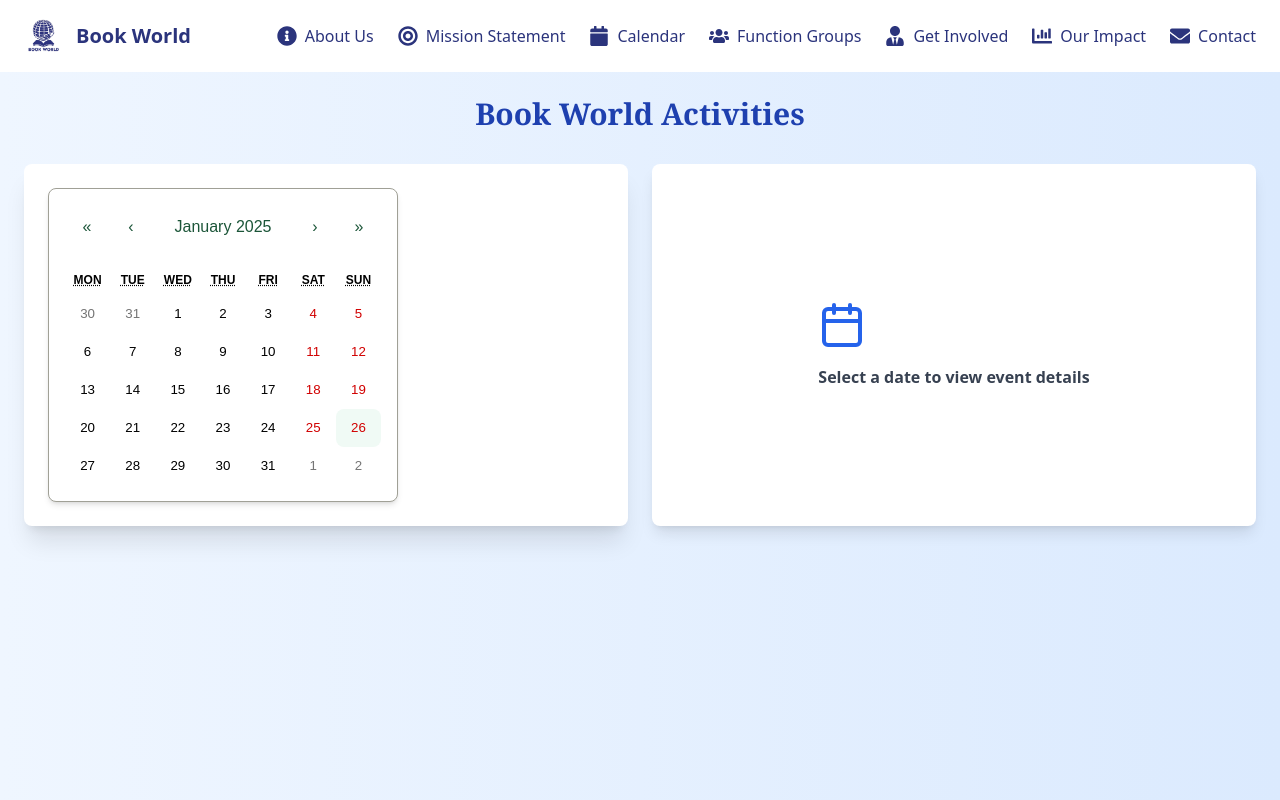
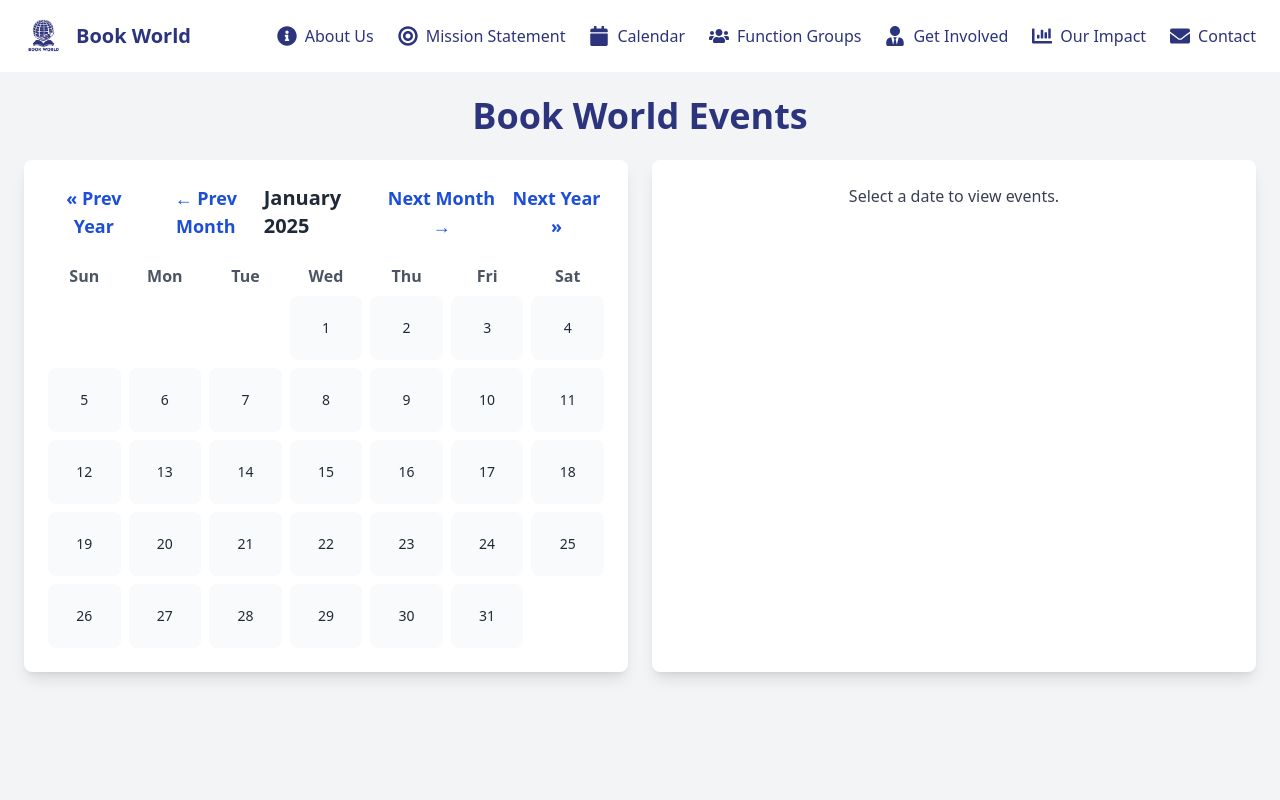
Before and after one commit to Astral-Solutions/Book, a React (Create React App) app in the folder book-world/: page /calendar in a window 1280 px wide. Shown: the top 800 px of the page. Built offline with nearby package versions, Linux system fonts and the light colour scheme.

Commit message:
update caalendar

```diff
--- a/book-world/src/Components/Calendar.jsx
+++ b/book-world/src/Components/Calendar.jsx
@@ -1,115 +1,55 @@
-import React, { useState } from 'react';
-import Calendar from 'react-calendar';
-import { Calendar as CalendarIcon, Phone } from 'lucide-react';
-import 'react-calendar/dist/Calendar.css';
-import './styles/Calendar.css'
-import { Helmet } from 'react-helmet';
+import React, { useState } from "react";
+import { Helmet } from "react-helmet";
+import { Calendar as CalendarIcon } from "lucide-react";
 
 const events = [
-  // {
-  //   date: '2024-11-13',
-  //   title: 'Tsitsing Itireleng Sustainable Farming Programme 2024',
-  //   details: {
-  //     description: 'Join us as Kgosana Koketso Rakhudu launches the 2024 Sustainable Farming Programme, a pivotal event focused on food security and community empowerment.',
-  //     venue: 'Tsitsing Village Hall',
-  //     time: '8:30 AM',
-  //     contact: {
-  //       name: 'Ms. Tsholo Nape',
-  //       phone: '+27 (82) 972-5629',
-  //     },
-  //     highlights: [
-  //       'Learning sustainable farming practices',
-  //       'Distributing 500 food hampers to families in need',
-  //     ],
-  //   },
-  // },
-  // {
-  //   date: '2024-11-17',
-  //   title: 'Celebrating Excellence in Tsitsing',
-  //   details: {
-  //     venue: 'Tsitsing Primary School',
-  //     time: '8:00 AM - 10:30 AM',
-  //     dressCode: 'Traditional Attire',
-  //     contact: {
-  //       name: 'Ms. Tsholo Nape',
-  //       phone: '+27 (82) 972-5629',
-  //     },
-  //     keyFocus: [
-  //       '2025 Kgotla Calendar Launch',
-  //       'Tsitsing Excellence Awards',
-  //       'Launch of Tsitsing Family Literacy Program',
-  //     ],
-  //   },
-  // },
-  // {
-  //   date: '2024-11-29',
-  //   title: '9th Year Leadership Celebration',
-  //   details: {
-  //     description:
-  //       "Celebrate Kgosana Koketso Rakhudu's 9 years of dedication and leadership with a special graduation ceremony and inauguration of Dr. Koketso Rakhudu as Chancellor of KRF CET.",
-  //     venue: 'Maile Kopman',
-  //     time: '8:00 AM',
-  //     dressCode: 'Formal Attire',
-  //     specialGuests: [
-  //       'Prof. Keo Motaung - Biomedical Scientist & CEO of Global Health Biotech',
-  //       'Dr. Koketso Rakhudu - Incoming Chancellor of KRF CET',
-  //       'Prof. Kgomo Mathabe - Head of Urology, University of Pretoria',
-  //     ],
-  //   },
-  //   image: 'images/9thYear.jpg',
-  //   alt: 'Leadership Celebration Event',
-  //   loading: 'lazy',
-  // },
+  { date: "2025-02-05", title: "World Read Aloud Day", details: "Celebrating World Read Aloud Day at Kana Primary school with Book World", image: "/images/BookWorldTeam.jpg" },
+  { date: "2025-02-10", title: "Back to School Campaign", details: "Back to school activation in Cape Town with Book World", image: "/images/BookWorldTeam.jpg" },
+  { date: "2025-02-11", title: "Back to School Campaign", details: "Back to school activation in Cape Town with Book World", image: "/images/BookWorldTeam.jpg" },
+  { date: "2025-02-12", title: "Back to School Campaign", details: "Back to school activation in Cape Town with Book World", image: "/images/BookWorldTeam.jpg" },
+  { date: "2025-02-13", title: "Back to School Campaign", details: "Back to School activation in Free State With Book World", image: "/images/BookWorldTeam.jpg" },
+  { date: "2025-02-14", title: "Back to School Campaign", details: "Back to School activation in Free State With Book World", image: "/images/BookWorldTeam.jpg" },
+  { date: "2025-02-14", title: "Blind-Date With a Book", details: "Launching Blind-Date with a book at Stook Koffie Roostery in partnership with Rustenburg Library and Information Services 📚✨ Join us for a surprise book adventure! 📖☕", image: "/images/BlindDateWithABook.png" }
 
 ];
 
 const CalendarComponent = () => {
+  const [currentMonth, setCurrentMonth] = useState(new Date());
   const [selectedDate, setSelectedDate] = useState(null);
-  const [selectedEvents, setSelectedEvents] = useState([]);
   const [modalImage, setModalImage] = useState(null);
 
-  const formatDateToUTC = (date) => {
-    return new Date(Date.UTC(date.getFullYear(), date.getMonth(), date.getDate()))
-      .toISOString()
-      .split('T')[0];
+  const daysOfWeek = ["Sun", "Mon", "Tue", "Wed", "Thu", "Fri", "Sat"];
+
+  const getDaysInMonth = (year, month) => {
+    let days = [];
+    let date = new Date(year, month, 1);
+    while (date.getMonth() === month) {
+      days.push(new Date(date));
+      date.setDate(date.getDate() + 1);
+    }
+    return days;
   };
 
-  const getTileContent = ({ date }) => {
-    const formattedDate = formatDateToUTC(date);
-    const eventsOnDate = events.filter((event) => event.date === formattedDate);
+  const formatDate = (date) =>
+    `${date.getFullYear()}-${String(date.getMonth() + 1).padStart(2, "0")}-${String(date.getDate()).padStart(2, "0")}`;
 
-    if (eventsOnDate.length > 0) {
-      return (
-        <div className="relative w-full h-full flex justify-center items-center">
-          <div className="absolute w-3 h-3 bg-blue-700 rounded-full opacity-80 shadow-md"></div>
-          {eventsOnDate.length > 1 && (
-            <span className="absolute bottom-0 right-0 text-xs text-white bg-blue-600 rounded-full px-1">
-              {eventsOnDate.length}
-            </span>
-          )}
-        </div>
-      );
-    }
-    return null;
+  const daysInMonth = getDaysInMonth(currentMonth.getFullYear(), currentMonth.getMonth());
+  const startDay = daysInMonth[0].getDay();
+  const prevMonthDays = [...Array(startDay)].map(() => null);
+  const formattedDays = [...prevMonthDays, ...daysInMonth];
+
+  const handleMonthChange = (increment) => {
+    setCurrentMonth(new Date(currentMonth.getFullYear(), currentMonth.getMonth() + increment, 1));
   };
 
-  const getTileClassName = ({ date }) => {
-    const formattedDate = formatDateToUTC(date);
-    const hasEvent = events.some((event) => event.date === formattedDate);
-    const isCurrentDate = date.toDateString() === new Date().toDateString();
-
-    return `
-      ${hasEvent ? 'event-tile' : ''}
-      ${isCurrentDate ? 'current-date' : ''}
-      hover:bg-blue-100 rounded-lg transition-colors duration-200
-    `;
+  const handleYearChange = (increment) => {
+    setCurrentMonth(new Date(currentMonth.getFullYear() + increment, currentMonth.getMonth(), 1));
   };
 
-  const handleDayClick = (date) => {
-    const formattedDate = formatDateToUTC(date);
-    const eventsOnDate = events.filter((event) => event.date === formattedDate);
+  const hasEvent = (date) => events.filter((event) => event.date === formatDate(date)).length;
+
+  const handleDateClick = (date) => {
     setSelectedDate(date);
-    setSelectedEvents(eventsOnDate);
   };
 
   const openModal = (image) => {
@@ -120,137 +60,91 @@ const CalendarComponent = () => {
     setModalImage(null);
   };
 
-  const EventDetails = ({ events }) => {
-    if (!events || events.length === 0) return null;
+  return (
+    <div className="min-h-screen bg-gray-100 p-6">
+      <Helmet>
+        <title>Book World Events</title>
+      </Helmet>
 
-    return (
-      <div className="bg-white p-6 rounded-lg shadow-lg space-y-8">
-        {events.map((event, index) => (
-          <div key={index}>
-            {event.image && (
-              <img
-                src={event.image}
-                alt={event.alt || 'Event image'}
-                className="w-full h-64 object-contain rounded-lg shadow-md mb-4 cursor-pointer"
-                loading={event.loading || 'lazy'}
-                onClick={() => openModal(event.image)}
-              />
-            )}
-            <h2 className="text-2xl font-bold text-blue-800 mb-4">{event.title}</h2>
-            {event.details.description && (
-              <p className="text-gray-600 mb-4 italic">{event.details.description}</p>
-            )}
+      {/* Page Title */}
+      <h1 className="text-4xl font-bold text-center text-[#2b347c] mb-6">Book World Events</h1>
 
-            <div className="space-y-4">
-              <div className="flex items-center space-x-2 text-sm text-gray-700">
-                <CalendarIcon className="w-5 h-5 text-blue-700" />
-                <p>
-                  {new Date(event.date).toLocaleDateString('en-US', {
-                    weekday: 'long',
-                    year: 'numeric',
-                    month: 'long',
-                    day: 'numeric',
-                  })}
-                </p>
-              </div>
-
-              <div className="text-sm grid grid-cols-2 gap-4">
-                <div>
-                  <h3 className="font-semibold text-blue-700">Venue</h3>
-                  <p>{event.details.venue}</p>
-                </div>
-                <div>
-                  <h3 className="font-semibold text-blue-700">Time</h3>
-                  <p>{event.details.time}</p>
-                </div>
-              </div>
-
-              {event.details.dressCode && (
-                <div>
-                  <h3 className="font-semibold text-blue-700">Dress Code</h3>
-                  <p className="text-gray-700">{event.details.dressCode}</p>
-                </div>
-              )}
-
-              {event.details.specialGuests && (
-                <div>
-                  <h3 className="font-semibold text-blue-700">Special Guests</h3>
-                  <ul className="list-disc list-inside space-y-1">
-                    {event.details.specialGuests.map((guest, idx) => (
-                      <li key={idx} className="text-gray-700">
-                        {guest}
-                      </li>
-                    ))}
-                  </ul>
-                </div>
-              )}
+      <div className="max-w-7xl mx-auto grid grid-cols-1 lg:grid-cols-2 gap-6">
+        {/* Calendar Section */}
+        <div className="bg-white p-6 rounded-lg shadow-lg">
+          <div className="flex items-center justify-between mb-6">
+            <div className="flex gap-2">
+              <button onClick={() => handleYearChange(-1)} className="text-lg font-semibold text-blue-700">&laquo; Prev Year</button>
+              <button onClick={() => handleMonthChange(-1)} className="text-lg font-semibold text-blue-700">&larr; Prev Month</button>
+            </div>
+            <h2 className="text-xl font-bold text-gray-800">{currentMonth.toLocaleString("default", { month: "long", year: "numeric" })}</h2>
+            <div className="flex gap-2">
+              <button onClick={() => handleMonthChange(1)} className="text-lg font-semibold text-blue-700">Next Month &rarr;</button>
+              <button onClick={() => handleYearChange(1)} className="text-lg font-semibold text-blue-700">Next Year &raquo;</button>
             </div>
           </div>
-        ))}
-      </div>
-    );
-  };
 
-  return (
-    <div className="min-h-screen bg-gradient-to-r from-blue-50 to-blue-100 p-6">
-      <Helmet>
-        <title>Book World Activities</title>
-        <meta
-          name="description"
-          content="Stay updated on community events organized by the Office of Kgosana Koketso Rakhudu, including sustainable farming programs and community awards."
-        />
-      </Helmet>
-      <div className="max-w-7xl mx-auto">
-        <h2 className="text-center text-3xl font-serif font-bold text-blue-800 mb-8">
-        Book World Activities
-        </h2>
+          {/* Calendar Grid */}
+          <div className="grid grid-cols-7 gap-2 text-center">
+            {daysOfWeek.map((day, index) => (
+              <div key={index} className="font-semibold text-gray-600">{day}</div>
+            ))}
 
-        <div className="grid grid-cols-1 md:grid-cols-2 gap-6">
-          <div className="bg-white p-6 rounded-lg shadow-xl">
-            <Calendar
-              onClickDay={handleDayClick}
-              tileClassName={getTileClassName}
-              tileContent={getTileContent}
-              className="rounded-lg shadow-md p-4"
-              value={selectedDate}
-            />
+            {formattedDays.map((date, index) => (
+              <div
+                key={index}
+                className={`h-16 flex flex-col justify-center items-center rounded-lg transition cursor-pointer
+                  ${date ? "bg-gray-50 hover:bg-blue-100" : "bg-transparent"}
+                  ${date && date.toDateString() === new Date().toDateString() && "bg-blue-200 text-blue-800"}
+                  ${date && hasEvent(date) && "ring-2 ring-blue-600"}`}
+                onClick={() => date && handleDateClick(date)}
+              >
+                {date && <span className="text-sm font-medium text-gray-800">{date.getDate()}</span>}
+                {date && hasEvent(date) > 0 && (
+                  <span className="text-xs bg-blue-600 text-white rounded-full px-2 mt-1">{hasEvent(date)} Events</span>
+                )}
+              </div>
+            ))}
           </div>
+        </div>
 
-          <div className="h-full">
-            {selectedEvents.length > 0 ? (
-              <EventDetails events={selectedEvents} />
-            ) : (
-              <div className="bg-white p-6 rounded-lg shadow-lg h-full flex items-center justify-center">
-                <div className="text-center">
-                  <CalendarIcon className="w-12 h-12 text-blue-600 mb-4" />
-                  <p className="text-gray-700 font-semibold">
-                    Select a date to view event details
-                  </p>
-                </div>
-              </div>
-            )}
-          </div>
+        {/* Events Section */}
+        <div className="bg-white p-6 rounded-lg shadow-lg">
+          {selectedDate ? (
+            <div>
+              <h2 className="text-lg font-bold text-gray-800 mb-4">
+                Events on{" "}
+                {selectedDate.toLocaleDateString("en-US", { weekday: "long", year: "numeric", month: "long", day: "numeric" })}
+              </h2>
+              {events
+                .filter((event) => event.date === formatDate(selectedDate))
+                .map((event, index) => (
+                  <div key={index} className="mb-6">
+                    <h3 className="font-semibold text-blue-700">{event.title}</h3>
+                    <p className="text-gray-600">{event.details}</p>
+                    {event.image && (
+                      <img
+                        src={event.image}
+                        alt={event.title}
+                        className="mt-4 w-full h-48 object-contain rounded-lg shadow-lg cursor-pointer"
+                        onClick={() => openModal(event.image)}
+                      />
+                    )}
+                  </div>
+                ))}
+            </div>
+          ) : (
+            <p className="text-gray-700 text-center">Select a date to view events.</p>
+          )}
         </div>
       </div>
 
-      {/* Modal for Image */}
+      {/* Image Modal */}
       {modalImage && (
-        <div
-          className="fixed inset-0 z-50 flex items-center justify-center bg-black bg-opacity-50"
-          onClick={closeModal}
-        >
+        <div className="fixed inset-0 z-50 flex items-center justify-center bg-black bg-opacity-50" onClick={closeModal}>
           <div className="relative bg-white p-4 rounded-lg shadow-lg max-w-full max-h-screen">
-            <button
-              onClick={closeModal}
-              className="absolute top-2 right-2 text-red-600 hover:text-red-800 text-4xl font-bold focus:outline-none"
-            >
-              &times;
-            </button>
-            <img
-              src={modalImage}
-              alt="Enlarged event"
-              className="w-auto max-w-full max-h-screen rounded-lg object-contain"
-            />
+            <button onClick={closeModal} className="absolute top-2 right-2 text-red-600 hover:text-red-800 text-4xl font-bold focus:outline-none">&times;</button>
+            <img src={modalImage} alt="Event" className="w-auto max-w-full max-h-screen rounded-lg object-contain" />
           </div>
         </div>
       )}
```
